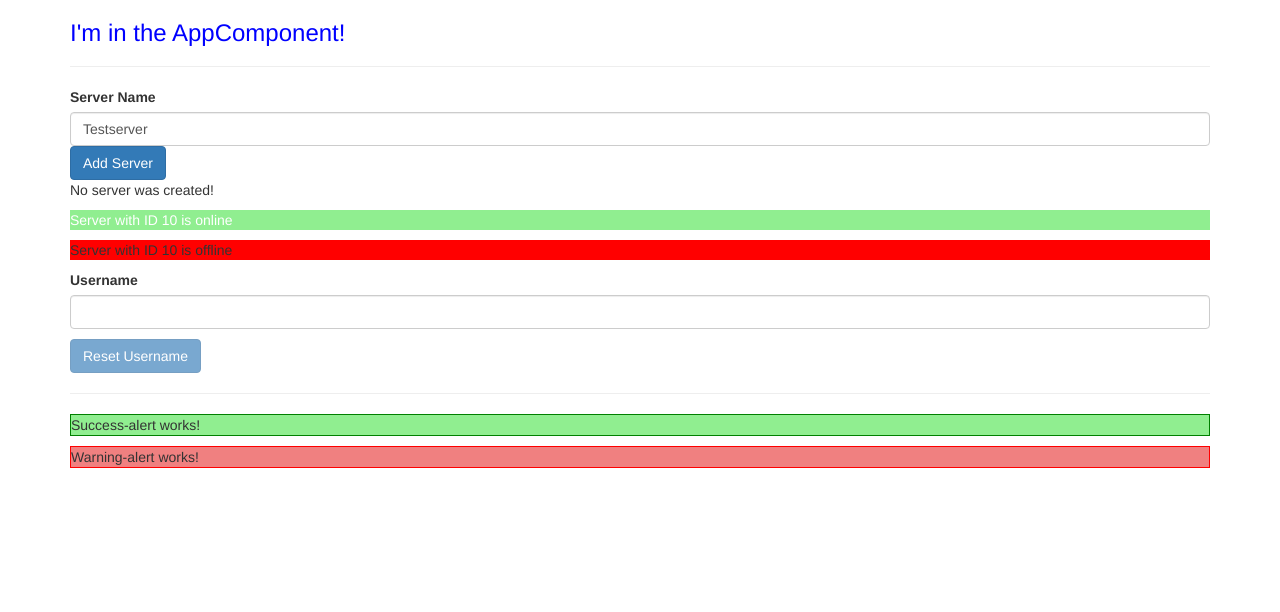
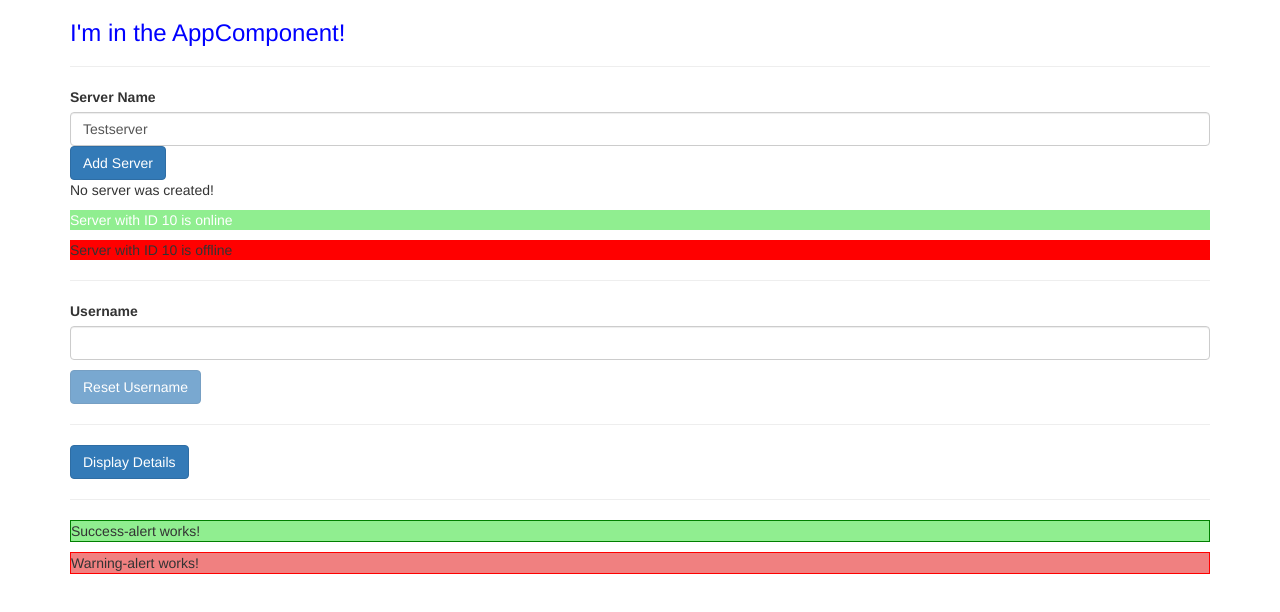
Before and after one commit to dadleatherwood/testApp, an Angular app: page / in a window 1280 px wide. Shown: the top 612 px of the page. Built offline with nearby package versions, Linux system fonts and the light colour scheme.

Commit message:
Practicing Directives

```diff
--- a/src/app/servers/servers.component.css
+++ b/src/app/servers/servers.component.css
@@ -0,0 +1,3 @@
+.white-text {
+    color: white;
+}
--- a/src/app/servers/servers.component.html
+++ b/src/app/servers/servers.component.html
@@ -10,8 +10,14 @@
 <ng-template #noServer><p>No server was created!</p></ng-template>
 <app-server *ngFor="let server of servers"></app-server>
 
-
+<hr>
 <label for="">Username</label>
 <input type="text" class="form-control" [(ngModel)]="username">
 <p>{{ username }}</p>
 <button class="btn btn-primary" [disabled]="username === ''" (click)="resetUsername()">Reset Username</button>
+
+
+<hr>
+<button class="btn btn-primary" (click)="onShowMessage()">Display Details</button>
+<p *ngIf="showMessage">The secret message is:  YOU ARE AWESOME!!!</p>
+<p *ngFor="let messageLog of messageLogs" [ngStyle]="{backgroundColor : messageLog >= 5 ? 'blue' : 'transparent'}" [ngClass]="{'white-text' : messageLog >= 5 }">{{ messageLog }}</p>
--- a/src/app/servers/servers.component.ts
+++ b/src/app/servers/servers.component.ts
@@ -13,6 +13,8 @@ export class ServersComponent implements OnInit {
   servers = ['Testserver', 'Testserver 2'];
   username = "";
   usernamePresent = false;
+  showMessage = false;
+  messageLogs = []
 
   constructor() {
     setTimeout(() => {
@@ -37,6 +39,12 @@ export class ServersComponent implements OnInit {
     this.username = "";
   }
 
+  onShowMessage() {
+    this.showMessage = !this.showMessage;
+    this.messageLogs.push(this.messageLogs.length + 1);
+    console.log(this.messageLogs);
+  }
+
 
 
 
```
